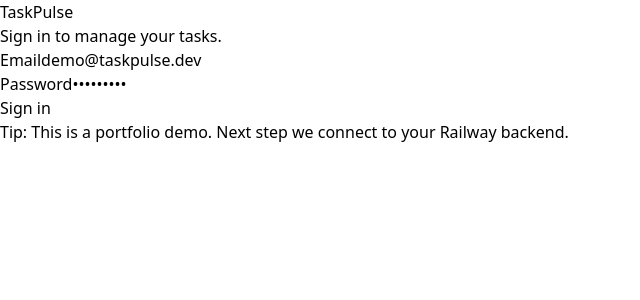
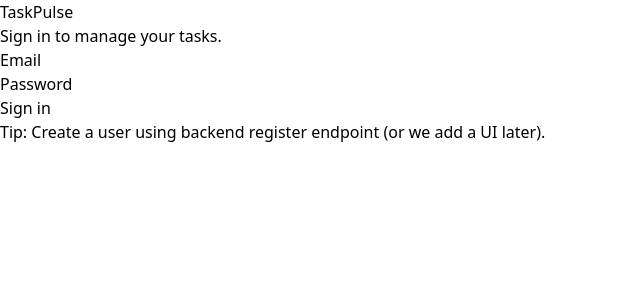
Before and after one commit to mafalcone/portfolio-projects, a React (Vite) app in the folder taskpulse_frontend/: page / in a window 1280 px wide. Shown: the top 300 px of the page, without its empty margins (0-640 px from the left). Built offline with nearby package versions, Linux system fonts and the light colour scheme; no server answers.

Commit message:
Connect TaskPulse frontend login to Railway backend + strict CORS

```diff
--- a/taskpulse_frontend/src/contexts/AuthContext.jsx
+++ b/taskpulse_frontend/src/contexts/AuthContext.jsx
@@ -1,4 +1,4 @@
-import React, { createContext, useContext, useState } from "react";
+import React, { createContext, useContext, useMemo, useState } from "react";
 import { api } from "../services/api.js";
 
 const AuthContext = createContext(null);
@@ -14,11 +14,22 @@
     setAuthError(null);
     try {
       const res = await api.post("/auth/login", { email, password });
-      setUser(res.user);
-      setAccessToken(res.accessToken);
+      const data = res?.data;
+
+      if (!data?.accessToken) {
+        throw new Error("Login response missing accessToken");
+      }
+
+      setUser(data.user || null);
+      setAccessToken(data.accessToken);
+      return data;
     } catch (err) {
       console.error("Login error:", err);
-      setAuthError(err.message || "Login failed");
+      const msg =
+        err?.response?.data?.message ||
+        err?.message ||
+        "Login failed";
+      setAuthError(msg);
       throw err;
     } finally {
       setLoading(false);
@@ -30,7 +41,8 @@
     setAccessToken(null);
   }
 
-  const value = {
+  const value = useMemo(
+    () => ({
       user,
       accessToken,
       loading,
@@ -38,15 +50,15 @@
       login,
       logout,
       isAuthenticated: !!accessToken,
-  };
+    }),
+    [user, accessToken, loading, authError]
+  );
 
   return <AuthContext.Provider value={value}>{children}</AuthContext.Provider>;
 }
 
 export function useAuth() {
   const ctx = useContext(AuthContext);
-  if (!ctx) {
-    throw new Error("useAuth must be used within an AuthProvider");
-  }
+  if (!ctx) throw new Error("useAuth must be used within an AuthProvider");
   return ctx;
 }
--- a/taskpulse_frontend/src/pages/Login.jsx
+++ b/taskpulse_frontend/src/pages/Login.jsx
@@ -3,91 +3,62 @@
 
 export default function Login() {
   const { login, loading, authError } = useAuth();
-
-  const [email, setEmail] = useState("demo@taskpulse.dev");
-  const [password, setPassword] = useState("Demo1234!");
-  const [localError, setLocalError] = useState(null);
-  const [success, setSuccess] = useState(null);
+  const [email, setEmail] = useState("");
+  const [password, setPassword] = useState("");
 
   async function onSubmit(e) {
     e.preventDefault();
-    setLocalError(null);
-    setSuccess(null);
-
-    if (!email.trim() || !password.trim()) {
-      setLocalError("Please enter email and password.");
-      return;
-    }
-
-    try {
-      await login(email.trim(), password);
-      setSuccess("Logged in ✅ (token stored in memory).");
-    } catch (e) {
-      // authError se muestra abajo; esto es extra por si viene vacío
-      setLocalError("Login failed. Check credentials / API.");
-    }
+    await login(email, password);
   }
 
   return (
-    <div className="min-h-screen w-full bg-slate-950 text-slate-100 flex items-center justify-center p-6">
-      <div className="w-full max-w-md rounded-2xl border border-slate-800 bg-slate-900/40 p-6 shadow-lg">
-        <div className="mb-6">
-          <h1 className="text-2xl font-semibold tracking-tight">TaskPulse</h1>
-          <p className="text-sm text-slate-300 mt-1">
-            Sign in to manage your tasks.
-          </p>
-        </div>
+    <div className="min-h-screen flex items-center justify-center bg-slate-950 text-slate-100 p-6">
+      <div className="w-full max-w-md rounded-2xl border border-slate-800 bg-slate-900/40 p-6 shadow-xl">
+        <h1 className="text-2xl font-semibold">TaskPulse</h1>
+        <p className="text-slate-300 text-sm mt-1">Sign in to manage your tasks.</p>
 
-        <form onSubmit={onSubmit} className="space-y-4">
+        <form onSubmit={onSubmit} className="mt-6 space-y-3">
           <div>
-            <label className="text-sm text-slate-200">Email</label>
+            <label className="text-xs text-slate-300">Email</label>
             <input
-              type="email"
-              className="mt-1 w-full rounded-xl bg-slate-950/60 border border-slate-800 px-3 py-2 text-slate-100 placeholder:text-slate-500 focus:outline-none focus:ring-2 focus:ring-slate-600"
-              placeholder="you@email.com"
+              className="mt-1 w-full rounded-xl bg-slate-950 border border-slate-800 px-3 py-2 outline-none"
               value={email}
               onChange={(e) => setEmail(e.target.value)}
+              type="email"
+              required
               autoComplete="email"
             />
           </div>
 
           <div>
-            <label className="text-sm text-slate-200">Password</label>
+            <label className="text-xs text-slate-300">Password</label>
             <input
-              type="password"
-              className="mt-1 w-full rounded-xl bg-slate-950/60 border border-slate-800 px-3 py-2 text-slate-100 placeholder:text-slate-500 focus:outline-none focus:ring-2 focus:ring-slate-600"
-              placeholder="••••••••"
+              className="mt-1 w-full rounded-xl bg-slate-950 border border-slate-800 px-3 py-2 outline-none"
               value={password}
               onChange={(e) => setPassword(e.target.value)}
+              type="password"
+              required
               autoComplete="current-password"
             />
           </div>
 
-          {(authError || localError) && (
-            <div className="rounded-xl border border-red-800/60 bg-red-950/30 px-3 py-2 text-sm text-red-200">
-              {authError || localError}
-            </div>
-          )}
-
-          {success && (
-            <div className="rounded-xl border border-emerald-800/60 bg-emerald-950/30 px-3 py-2 text-sm text-emerald-200">
-              {success}
+          {authError && (
+            <div className="text-sm text-red-300 border border-red-900/40 bg-red-950/30 rounded-xl p-3">
+              {authError}
             </div>
           )}
 
           <button
-            type="submit"
             disabled={loading}
-            className="w-full rounded-xl bg-slate-100 text-slate-950 font-medium py-2.5 hover:bg-white disabled:opacity-60 disabled:cursor-not-allowed"
+            className="w-full rounded-xl bg-white text-slate-900 font-medium py-2 disabled:opacity-60"
           >
             {loading ? "Signing in..." : "Sign in"}
           </button>
+        </form>
 
-          <div className="text-xs text-slate-400 pt-1">
-            Tip: This is a portfolio demo. Next step we connect to your Railway
-            backend.
-          </div>
-        </form>
+        <p className="text-xs text-slate-400 mt-4">
+          Tip: Create a user using backend register endpoint (or we add a UI later).
+        </p>
       </div>
     </div>
   );
--- a/taskpulse_frontend/src/services/api.js
+++ b/taskpulse_frontend/src/services/api.js
@@ -1,47 +1,13 @@
-const BASE_URL =
-  import.meta.env.VITE_API_URL?.replace(/\/$/, "") || "";
+import axios from "axios";
 
-async function request(path, { method = "GET", body, token } = {}) {
-  const url = `${BASE_URL}${path}`;
+const baseURL = import.meta.env.VITE_API_BASE_URL;
 
-  const headers = {
-    "Content-Type": "application/json",
-  };
-
-  if (token) {
-    headers.Authorization = `Bearer ${token}`;
-  }
-
-  const res = await fetch(url, {
-    method,
-    headers,
-    body: body ? JSON.stringify(body) : undefined,
-  });
-
-  if (!res.ok) {
-    const text = await res.text();
-    let msg = `HTTP ${res.status}`;
-    try {
-      const data = JSON.parse(text);
-      if (data.message) msg = data.message;
-    } catch {
-      // ignoramos
-    }
-    throw new Error(msg);
-  }
-
-  const contentType = res.headers.get("content-type") || "";
-  if (contentType.includes("application/json")) {
-    return res.json();
-  }
-  return res.text();
+if (!baseURL) {
+  // Esto ayuda a detectar por qué queda blanco si falta la env en Vercel
+  console.warn("VITE_API_BASE_URL is not set");
 }
 
-export const api = {
-  get: (path, opts) => request(path, { ...opts, method: "GET" }),
-  post: (path, body, opts = {}) =>
-    request(path, { ...opts, method: "POST", body }),
-  put: (path, body, opts = {}) =>
-    request(path, { ...opts, method: "PUT", body }),
-  del: (path, opts) => request(path, { ...opts, method: "DELETE" }),
-};
+export const api = axios.create({
+  baseURL: baseURL || "",
+  headers: { "Content-Type": "application/json" },
+});
```
Also changed, not shown: 1 other file (tests, documents, lock files or other folders). Lines whose indentation alone changed are shown as unchanged.
